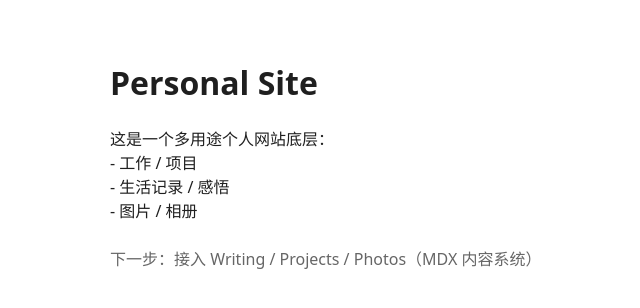
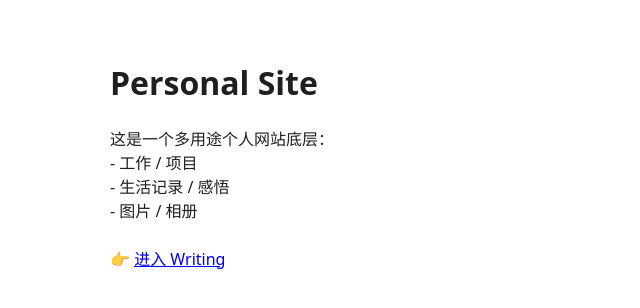
Before and after one commit to wjhddys1/personal-site, a Next.js app: page / in a window 1280 px wide. Shown: the top 308 px of the page, without its empty margins (80-720 px from the left). Built offline with nearby package versions, Linux system fonts and the light colour scheme.

Commit message:
Update page.tsx

```diff
--- a/app/page.tsx
+++ b/app/page.tsx
@@ -4,16 +4,13 @@ export default function Home() {
       <h1>Personal Site</h1>
       <p>
         这是一个多用途个人网站底层：
-        <br />
-        - 工作 / 项目
-        <br />
-        - 生活记录 / 感悟
-        <br />
-        - 图片 / 相册
+        <br />- 工作 / 项目
+        <br />- 生活记录 / 感悟
+        <br />- 图片 / 相册
       </p>
 
-      <p style={{ marginTop: 24, color: "#666" }}>
-        下一步：接入 Writing / Projects / Photos（MDX 内容系统）
+      <p style={{ marginTop: 24 }}>
+        👉 <a href="/writing">进入 Writing</a>
       </p>
     </main>
   );
```
